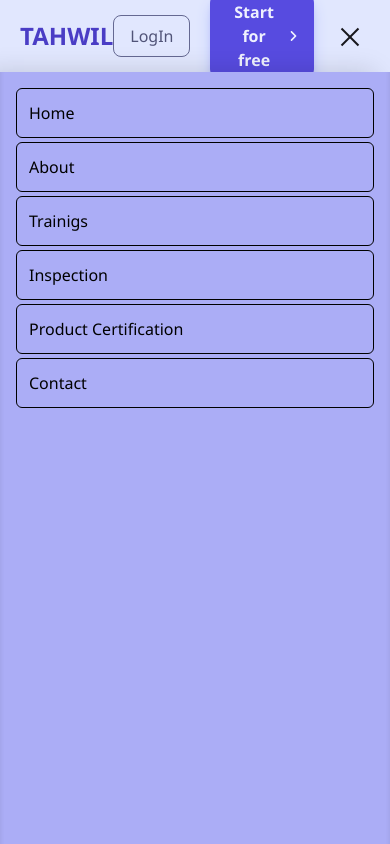
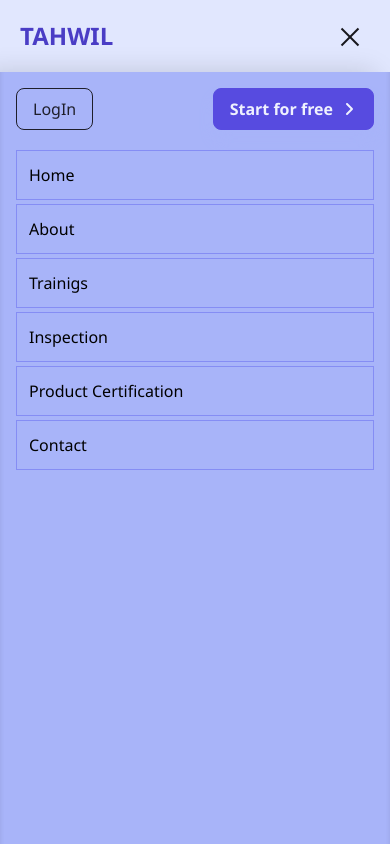
Before and after one commit to TanveerSP/tahwil-food-consultancy-, a React (Vite) app: page / in a window 390 px wide. Both pictures are taken after a click on the element 350 px from the left and 36 px from the top of the page. Shown: the top 844 px of the page. Built offline with nearby package versions, Linux system fonts and the light colour scheme.

Commit message:
make changes in mobile component

```diff
--- a/src/components/common/Mobile.jsx
+++ b/src/components/common/Mobile.jsx
@@ -1,7 +1,8 @@
 import React, { useState } from "react";
-import NavItem from "./NavItem";
 import navLinksData from "../../data/navLinksData";
 import { Link } from "react-router-dom";
+import AuthBtn from "../ui/AuthBtn";
+import LogInBtn from "../ui/LogInBtn";
 
 const Mobile = () => {
   let [isOpen, setIsOpen] = useState(false);
@@ -29,23 +30,39 @@ const Mobile = () => {
         ></div>
       </div>
 
+      {isOpen && (
+        <div
+          className="fixed mt-18 inset-0 bg-black/30 w-full h-full z-40"
+          onClick={() => setIsOpen(false)}
+        ></div>
+      )}
+
       <div
         className={`absolute top-18 right-0 h-screen  ${
           isOpen ? "md:w-[60vw] w-[100vw]" : "w-[-0vh] overflow-hidden"
-        } bg-titan-white-300 transition-all duration-200 ease-in-out z-50 ${
+        } bg-chetwode-blue-300 transition-all duration-200 ease-in-out z-50 ${
           isOpen
             ? "shadow-[inset_0_-5px_5px_rgba(0,0,0,0.1),-15px_0_25px_rgba(0,0,0,0.15)]"
             : ""
         }  shadow-2xl`}
       >
-        <div className="w-full p-4">
-          <ul className="w-full rounded-lg space-y-1">
+        <div className="w-full p-4 space-y-5 items-center justify-between">
+          <div className="flex justify-between  ">
+            <Link to={"/login"}>
+              <LogInBtn text={"LogIn"} />
+            </Link>
+            <Link to={"/sign-up"}>
+              <AuthBtn text={"Start for free"} />
+            </Link>
+          </div>
+
+          <div>
+            <ul className="w-full space-y-1">
               {navLinksData.map((ele, ind) => (
                 <li key={ind} className="w-full">
                   <Link
-                onClick={() => setIsOpen(false)}
                     to={ele.path}
-                  className="block w-full p-3 border-[1px] border-bluemine-200 hover:bg-bluemine-300 transition-all duration-300 rounded-md text-start"
+                    className="block w-full p-3 border-[1px] border-chetwode-blue-400 hover:bg-chetwode-blue-400 transition-all duration-300 text-start"
                   >
                     {ele.name}
                   </Link>
@@ -54,14 +71,9 @@ const Mobile = () => {
             </ul>
           </div>
         </div>
+      </div>
     </>
   );
 };
 
 export default Mobile;
-
-{
-  /* <div>
-    <DarkModeToggle setDarkMode={setDarkMode} darkMode={darkMode} />
-</div>   */
-}
--- a/src/components/common/Navbar.jsx
+++ b/src/components/common/Navbar.jsx
@@ -4,11 +4,11 @@ import Mobile from "./Mobile";
 import NavItem from "./NavItem";
 import navLinksData from "../../data/navLinksData";
 import AuthBtn from "../ui/AuthBtn";
-import { motion, useScroll } from "framer-motion";
+// import { motion, useScroll } from "framer-motion";
 import LogInBtn from "../ui/LogInBtn";
 
 const Navbar = () => {
-  const { scrollYProgress } = useScroll(); // Track scroll progress
+  // const { scrollYProgress } = useScroll(); // Track scroll progress
 
   return (
     <div className="fixed top-0 left-0 w-full z-50">
@@ -36,7 +36,7 @@ const Navbar = () => {
           {/* Third Div */}
           <div className="flex gap-x-4 items-center justify-center">
             {/* Auth Btn */}
-            <div className="flex items-center gap-x-5 justify-between">
+            <div className=" lg:flex items-center gap-x-5 justify-between hidden">
               <Link to={"/login"}>
                  <LogInBtn
                  text={"LogIn"}
@@ -56,10 +56,10 @@ const Navbar = () => {
       </div>
 
       {/* Scroll Progress Bar (Under Navbar) */}
-      <motion.div
+      {/* <motion.div
         className="h-1 bg-chetwode-blue-600 origin-left"
         style={{ scaleX: scrollYProgress }}
-      />
+      /> */}
     </div>
   );
 };
--- a/src/components/ui/AuthBtn.jsx
+++ b/src/components/ui/AuthBtn.jsx
@@ -5,7 +5,7 @@ const AuthBtn = ({ text = "Click Me", onclick }) => {
   return (
     <button
       onClick={onclick}
-      className="py-2 px-4 text-md border-[1px] border-chetwode-blue-600 shadow-lg shadow-chetwode-blue-300 font-semibold rounded-xl text-titan-white-50 bg-chetwode-blue-600 flex items-center gap-x-2 transition-shadow duration-300 ease-in-out hover:shadow-none"
+      className="py-2 px-4 text-md border-[1px] border-chetwode-blue-600 shadow-lg shadow-chetwode-blue-300 font-semibold rounded-lg text-titan-white-50 bg-chetwode-blue-600 flex items-center gap-x-2 transition-shadow duration-300 ease-in-out hover:shadow-none"
     >
       <span>{text}</span>
       <FaAngleRight />
--- a/src/components/ui/LogInBtn.jsx
+++ b/src/components/ui/LogInBtn.jsx
@@ -3,7 +3,7 @@ import React from "react";
 const LogInBtn = ({ text = "Click Me", onclick }) => {
   return (
     <button onClick={onclick}
-    className="py-2 px-4 text-md border-[1px] font-medium rounded-lg text-mirage-600 border-mirage-500 hover:bg-chetwode-blue-600 hover:text-titan-white-50 transition-all ease-in-out duration-300"
+    className="py-2 px-4 text-md border-[1px] font-medium rounded-lg text-mirage-900 border-mirage-900 hover:bg-chetwode-blue-600 hover:text-titan-white-50 hover:border-none transition-all ease-in-out duration-300"
     >
       <span>{text}</span>
     </button>
```
Lines whose indentation alone changed are shown as unchanged.
